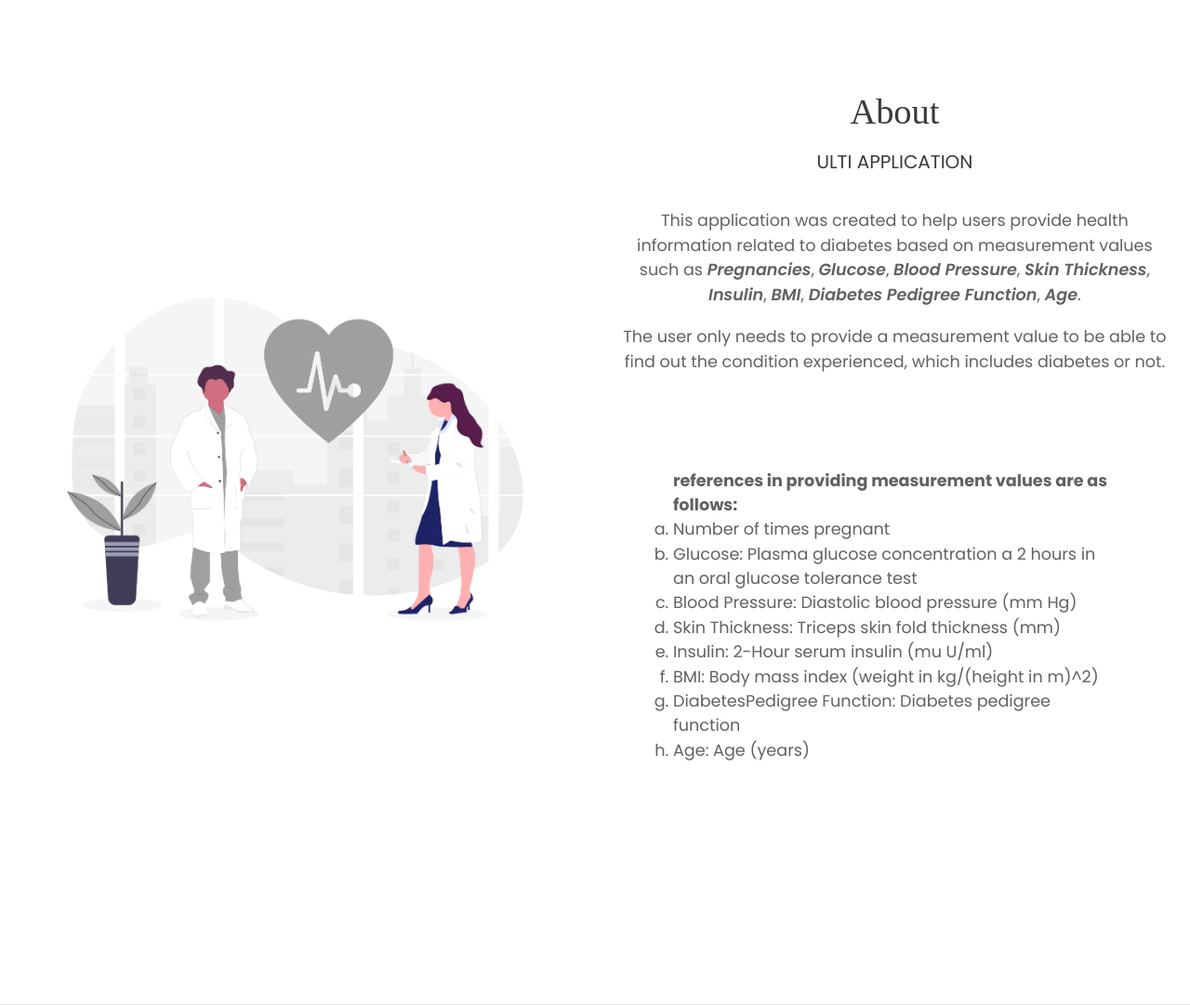
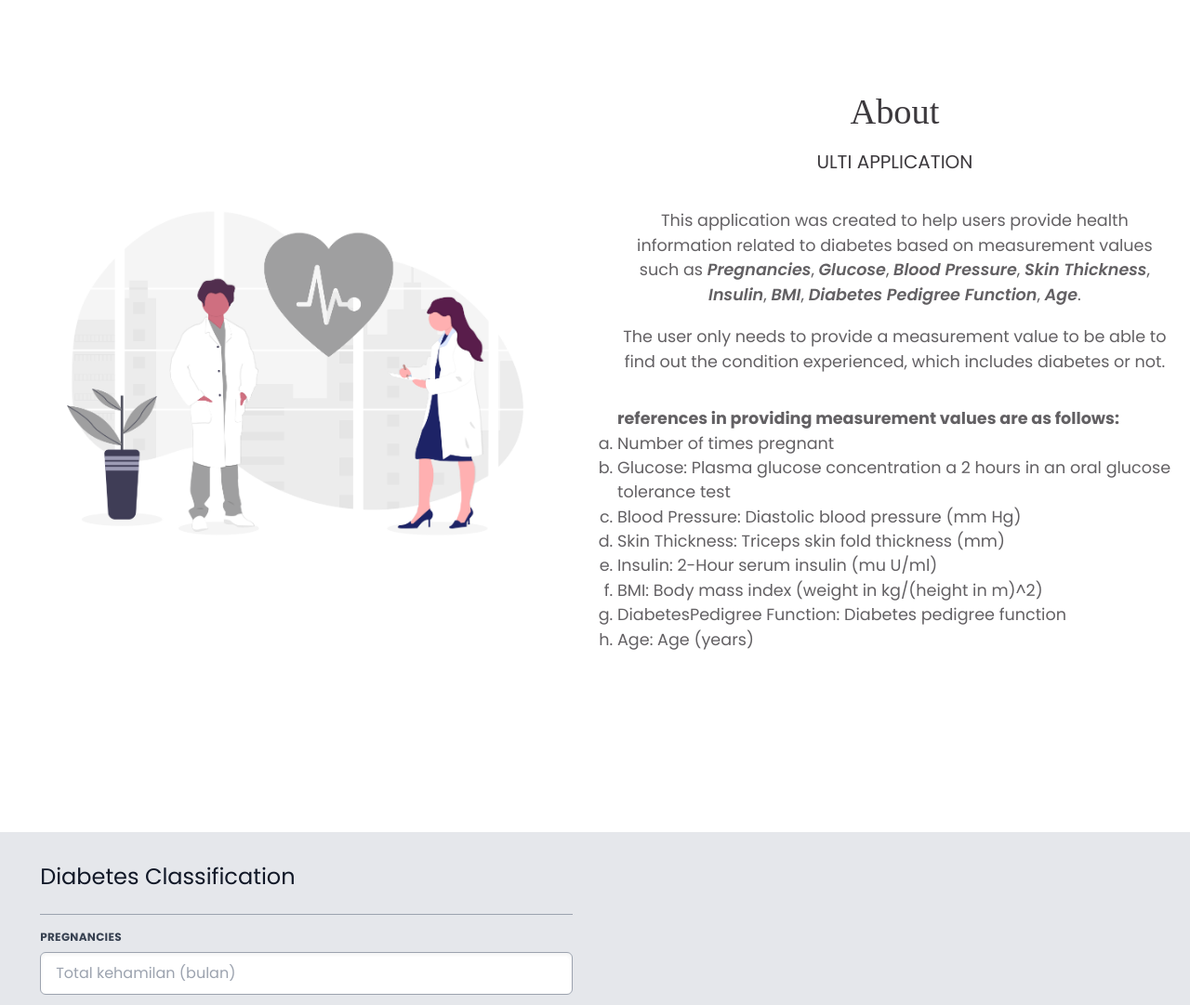
Before and after one commit to Kelompok-ular-3/web-diabetes, a Flask app: page / in a window 1280 px wide. Shown: the part 828-1909 px from the top of the page at 93% size. Run offline with Flask 2, Linux system fonts and the light colour scheme; some libraries are stand-ins or nearby versions; some web fonts are replaced.

Commit message:
edit html

```diff
--- a/templates/index.html
+++ b/templates/index.html
@@ -189,8 +189,7 @@
         font-size: 1.1rem;
         padding: 0.6rem 0;
         opacity: 0.8;
-        margin: 2rem 0;
-        padding: 60px;
+        margin: 1rem 0;
         }
 
         /* kelompok */
```
